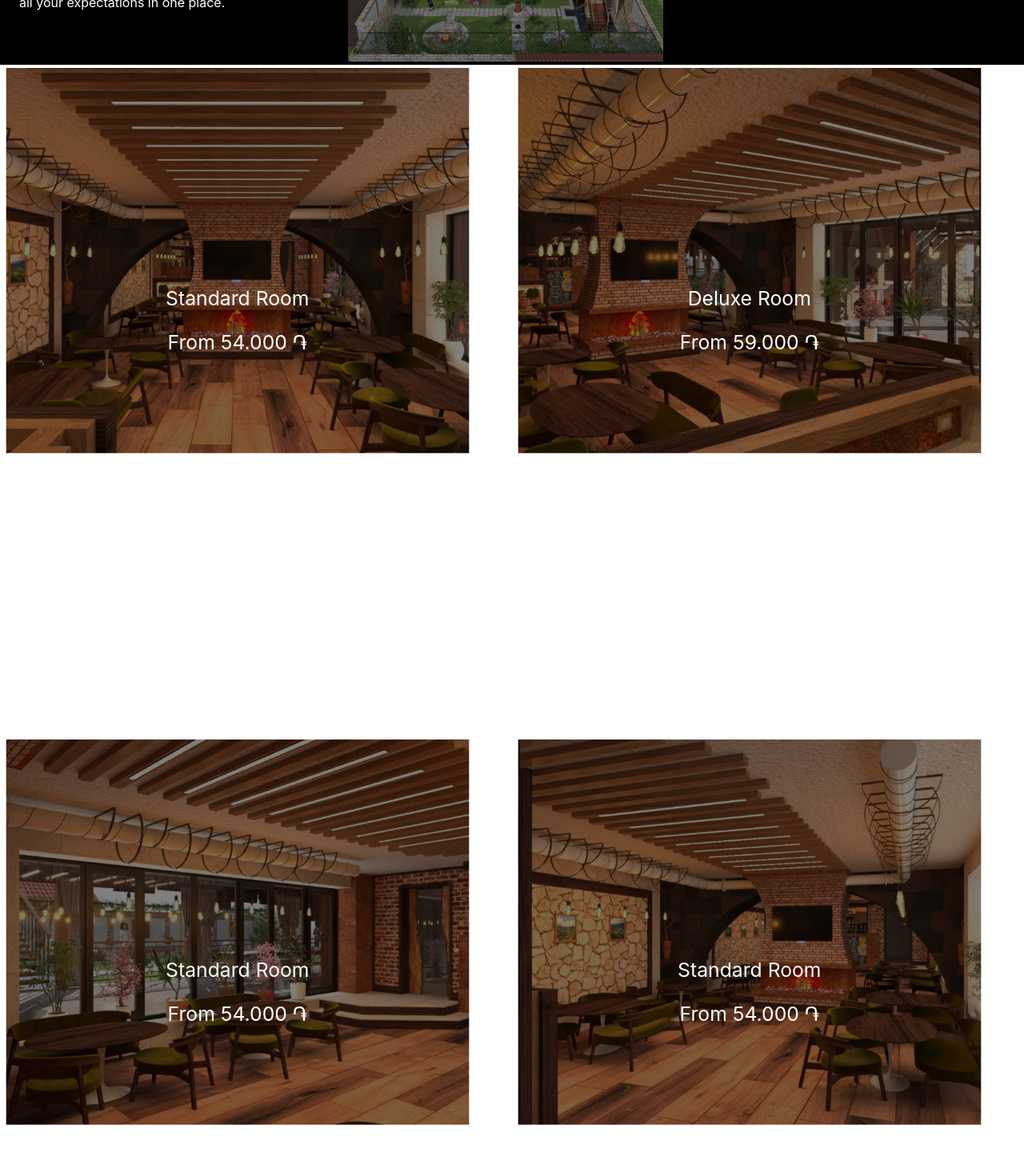
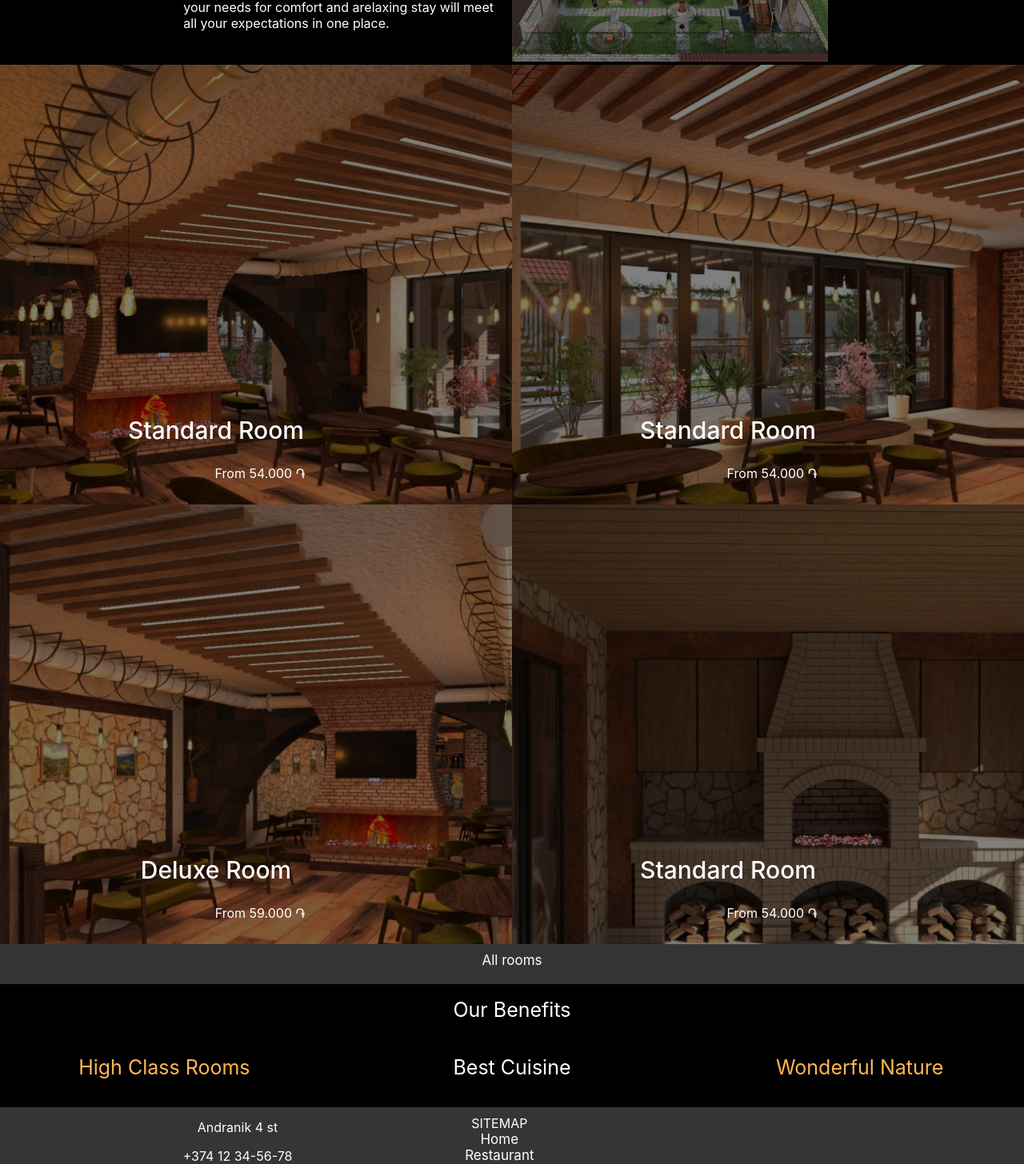
Before and after one commit to YuriKhedoyan/guesthouse, a React (Vite) app: page / in a window 1280 px wide. Shown: the part 1330-2786 px from the top of the page at 80% size. Built offline with nearby package versions, Linux system fonts and the light colour scheme; grey boxes are pictures that could not be loaded.

Commit message:
Add mobile view in home, gallery pages

```diff
--- a/src/compontents/drawer/DrawerMenu.jsx
+++ b/src/compontents/drawer/DrawerMenu.jsx
@@ -1,60 +1,83 @@
-import React, { useState } from 'react';
-import Box from '@mui/material/Box';
-import Drawer from '@mui/material/Drawer';
-import Button from '@mui/material/Button';
-import List from '@mui/material/List';
-import Divider from '@mui/material/Divider';
-import ListItem from '@mui/material/ListItem';
-import ListItemButton from '@mui/material/ListItemButton';
+import { Link } from "react-router-dom";
 import MenuIcon from '@mui/icons-material/Menu';
+import EmailIcon from "@mui/icons-material/Email";
+import PlaceIcon from "@mui/icons-material/Place";
+import FacebookIcon from "@mui/icons-material/Facebook";
+import InstagramIcon from "@mui/icons-material/Instagram";
+import LocalPhoneIcon from "@mui/icons-material/LocalPhone";
+import React, { memo, useContext, lazy, useState } from "react";
+import { Grid, Button, Drawer, Box, List } from "@mui/material";
+
+import withSuspense from "../../helpers/withSuspense";
+import LanguageContext from "../../contexts/languageContext";
+
+const Img = withSuspense(lazy(() => import("../../compontents/img")));
 
 const DrawerMenu = () => {
-  const [open, setOpen] = useState(false)
+  const [state, setState] = useState(false);
+  const { currentLanguage } = useContext(LanguageContext);
 
-  const list = (anchor) => (
-    <Box
-      sx={'auto'}
-      role="presentation"
-      onClick={e => setOpen(false)}
-      onKeyDown={e => setOpen(false)}
-    >
-      <List>
-        {['Inbox', 'Starred', 'Send email', 'Drafts'].map((text, index) => (
-          <ListItem key={text} disablePadding>
-            <ListItemButton>
-              <ListItemIcon>
-                {index % 2 === 0 ? <InboxIcon /> : <MailIcon />}
-              </ListItemIcon>
-              <ListItemText primary={text} />
-            </ListItemButton>
-          </ListItem>
-        ))}
-      </List>
-      <Divider />
-      <List>
-        {['All mail', 'Trash', 'Spam'].map((text, index) => (
-          <ListItem key={text} disablePadding>
-            <ListItemButton>
-              <ListItemIcon>
-                {index % 2 === 0 ? <InboxIcon /> : <MailIcon />}
-              </ListItemIcon>
-              <ListItemText primary={text} />
-            </ListItemButton>
-          </ListItem>
-        ))}
-      </List>
-    </Box>
+  const list = () => (
+    <Box sx={{ width: "auto" }} role="presentation" onClick={e => setState(true)} onKeyDown={e => setState(true)} >
+      <div id="drawerItmes">
+        <span>
+          <span className="infoSection">
+            <p className="info"><FacebookIcon /><InstagramIcon /></p>
+          </span>
+          <span className="infoSection">
+            <p className="info"><PlaceIcon /></p><p className="info txt">{currentLanguage.informationAboutHouse.place}</p>
+          </span>
+          <span className="infoSection">
+            <p className="info"><LocalPhoneIcon /></p><p className="info txt">{currentLanguage.informationAboutHouse.phoneNumber}</p>
+          </span>
+          <span className="infoSection">
+            <p className="info"><EmailIcon /></p><p className="info txt">{currentLanguage.informationAboutHouse.email}</p>
+          </span>
+        </span>
+        <br></br>
+        <span className="linksDiv">
+          <span className="linksSection">
+            <h4>
+              <Link to="/rooms" className="links">
+                {currentLanguage.links.rooms}
+              </Link>
+            </h4>
+          </span>
+          <span className="linksSection">
+            <h4>
+              <Link to="/gallery" className="links">
+                {currentLanguage.links.gallery}
+              </Link>
+            </h4>
+          </span>
+          <span className="linksSection">
+            <h4>
+              <Link to="/restaurant" className="links">
+                {currentLanguage.links.restaurant}
+              </Link>
+            </h4>
+          </span>
+          <span className="linksSection">
+            <h4>
+              <Link to="/contactUs" className="links">
+                {currentLanguage.links.contactUs}
+              </Link>
+            </h4>
+          </span>
+        </span>
+      </div>
+    </Box >
   );
 
   return (
-    <div>
-      <Button onClick={e => setOpen(true)}><MenuIcon></MenuIcon></Button>
-      <Drawer onClose={open}>
-        {list}
+    <div className='drawer'>
+      <Button onClick={e => setState(true)}><MenuIcon /></Button>
+      <Drawer anchor="top" open={state} onClose={e => setState(false)}>
+        {list()}
       </Drawer>
-    </div >
+    </div>
   );
 }
 
 
-export default DrawerMenu;
+export default memo(DrawerMenu);
--- a/src/pages/home/Home.jsx
+++ b/src/pages/home/Home.jsx
@@ -1,5 +1,5 @@
+import { Link } from "react-router-dom";
 import React, { lazy, useContext } from "react";
-import { Link } from "react-router-dom";
 import { Container, Grid } from "@mui/material";
 
 import images from "../../locales/images.js";
@@ -74,61 +74,35 @@ const Home = () => {
 				</div>
 			</section>
 			<section id="sc4">
-				<Grid container spacing={2}>
-					<Grid item xs={6}>
-						<div class="animated-container">
-							<Img src={restaurant[0].src} alt={restaurant[0].alt} className="animatedImages" />
-							<div class="text-overlay">
-								<div class="text">
-									<p className="texts">{currentLanguage.roomsInformation.standardRoom.category}</p>
-									<p className="texts">{currentLanguage.roomsInformation.standardRoom.price}</p>
-								</div>
-							</div>
-						</div>
-					</Grid>
-					<Grid item xs={6}>
-						<div class="animated-container">
-							<Img src={restaurant[1].src} alt={restaurant[1].alt} className="animatedImages" />
-							<div class="text-overlay">
-								<div class="text">
-									<p className="texts">{currentLanguage.roomsInformation.deluxe.category}</p>
-									<p className="texts">{currentLanguage.roomsInformation.deluxe.price}</p>
-								</div>
-							</div>
-						</div>
-					</Grid>
-				</Grid>
-				<Grid container spacing={2}>
-					<Grid item xs={6}>
-						<div class="animated-container">
-							<Img src={restaurant[2].src} alt={restaurant[2].alt} className="animatedImages" />
-							<div class="text-overlay">
-								<div class="text">
-									<p className="texts">{currentLanguage.roomsInformation.standardRoom.category}</p>
-									<p className="texts">{currentLanguage.roomsInformation.standardRoom.price}</p>
-								</div>
-							</div>
-						</div>
-					</Grid>
-					<Grid item xs={6}>
-						<div class="animated-container">
-							<Img src={restaurant[3].src} alt={restaurant[3].alt} className="animatedImages" />
-							<div class="text-overlay">
-								<div class="text">
-									<p className="texts">{currentLanguage.roomsInformation.standardRoom.category}</p>
-									<p className="texts">{currentLanguage.roomsInformation.standardRoom.price}</p>
-								</div>
-							</div>
-						</div>
-					</Grid>
-				</Grid>
-				<Link to="/rooms" className="links">
+				<div class="image-grid">
+					<div class="image-container">
+						<img src={restaurant[1].src} alt="Image 1" class="responsive-image" />
+						<p className="image-text title">{currentLanguage.roomsInformation.standardRoom.category}</p>
+						<p className="image-text">{currentLanguage.roomsInformation.standardRoom.price}</p>
+					</div>
+					<div class="image-container">
+						<img src={restaurant[2].src} alt="Image 2" class="responsive-image" />
+						<p className="image-text title">{currentLanguage.roomsInformation.standardRoom.category}</p>
+						<p className="image-text">{currentLanguage.roomsInformation.standardRoom.price}</p>
+					</div>
+					<div class="image-container">
+						<img src={restaurant[3].src} alt="Image 3" class="responsive-image" />
+						<p className="image-text title">{currentLanguage.roomsInformation.deluxe.category}</p>
+						<p className="image-text">{currentLanguage.roomsInformation.deluxe.price}</p>
+					</div>
+					<div class="image-container">
+						<img src={restaurant[4].src} alt="Image 4" class="responsive-image" />
+						<p className="image-text title">{currentLanguage.roomsInformation.standardRoom.category}</p>
+						<p className="image-text">{currentLanguage.roomsInformation.standardRoom.price}</p>
+					</div>
+				</div>
+				<Link to="/rooms" className={`links ${theme}`}>
 					<div id="linkToRooms">
 						<p>All rooms</p>
 					</div>
 				</Link>
 			</section>
-			<section id="sc6" className={theme}>
+			<section id="sc5" className={theme}>
 				<p className="texts">{currentLanguage.otherInformation.ourBenefites}</p>
 				<Grid container spacing={3}>
 					<Grid item xs={4}>
--- a/src/pages/home/Home.scss
+++ b/src/pages/home/Home.scss
@@ -70,9 +70,15 @@ body {
 #sc3 {
   padding-top: 10px;
 
-  // div {
-  //   margin-left: 130px;
-  // }
+  .css-mhc70k-MuiGrid-root {
+    display: flex;
+    justify-content: center;
+    align-items: center;
+  }
+
+  .css-gj1fbr-MuiGrid-root {
+    min-width: 410px  ;
+  }
 
   .texts {
     color: black;
@@ -151,14 +157,14 @@ body {
   }
 
   .links {
-    color: black;
+    color: black ;
 
     #linkToRooms {
       width: 100%;
       height: 40px;
       overflow: hidden;
       padding-top: 10px;
-      background-color: #353535;
+      background-color: #353535 ;
 
       p {
         margin-top: 0;
@@ -172,7 +178,7 @@ body {
   }
 }
 
-#sc6 {
+#sc5 {
   padding-bottom: 10px;
 
   .texts {
@@ -234,48 +240,51 @@ img {
 
 
 
+.image-grid {
+  display: grid;
+  overflow: hidden;
+  grid-template-columns: repeat(2, 1fr);
 
+  .title {
+    font-weight: 500;
+    font-size: 30px;
+ }
+}
 
+.responsive-image {
+  width: 100%;
+  object-fit: cover;
+  height: 550px;
+  animation: zoom 11s infinite alternate;
+  transform-origin: top left;
+}
+
+.image-text {
+  position: relative;
+  bottom: 150px;
+  left: 0;
+  width: 100%;
+  color: #fff;
+  margin-bottom: 0;
+  padding: 5px;
+  text-align: center;
+  z-index: 1;
+
+}
+
+.image-container {
+  height: 550px;
+  overflow: hidden;
+}
 
 @keyframes zoom {
   0% {
-    transform: scale(1);
+    transform: scale(1.1);
   }
   50% {
     transform: scale(1.2);
   }
   100% {
-    transform: scale(1);
+    transform: scale(1.1);
   }
 }
-
-.animated-container {
-  position: relative;
-  display: inline-block;
-  width: 90%;
-  height: 820px; /* Set the desired height */
-  margin: 0 auto;
-  background-color: #ffffff;
-  animation: zoom 3s infinite;
-  overflow: hidden;
-}
-
-.animated-container img {
-  display: block;
-  width: 100%;
-  height: auto;
-}
-
-.text-overlay {
-  display: flex;
-  justify-content: center;
-  align-items: center;
-  position: absolute;
-  width: 100%;
-  height: 820px;
-  bottom: 100px; /* Adjust the distance from the bottom as needed */
-  color: white;
-  padding: 10px;
-  font-size: 24px;
-  box-sizing: border-box;
-}
--- a/src/section/header/Header.jsx
+++ b/src/section/header/Header.jsx
@@ -18,7 +18,7 @@ import LanguageContext from "../../contexts/languageContext";
 import "./Header.scss";
 
 const Img = withSuspense(lazy(() => import("../../compontents/img")));
-import Drawer from './../../compontents/drawer/index';
+const Drawer = withSuspense(lazy(() => import("./../../compontents/drawer/")));
 
 const { otherPictures } = images;
 
@@ -97,8 +97,6 @@ const Header = () => {
 										</span>
 										<span className="linksSection">
 											<h4>
-											</h4>
-											<h4>
 												<Link to="/gallery" className="links">
 													{currentLanguage.links.gallery}
 												</Link>
```
Also changed, not shown: src/section/header/Header.scss (+39 -4 lines).
